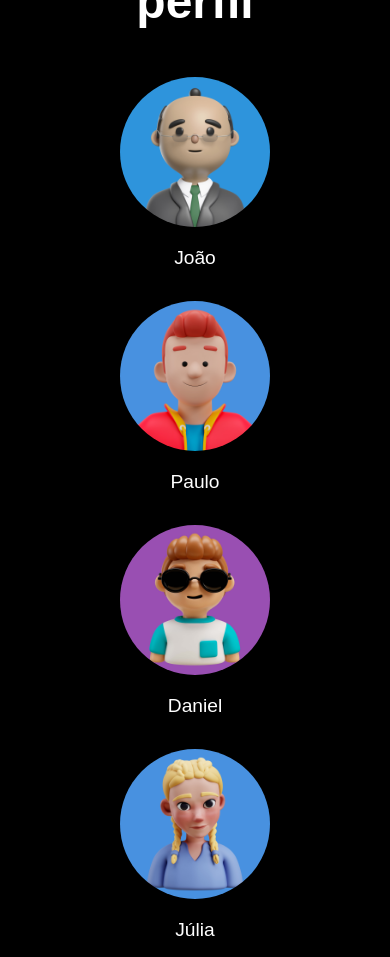
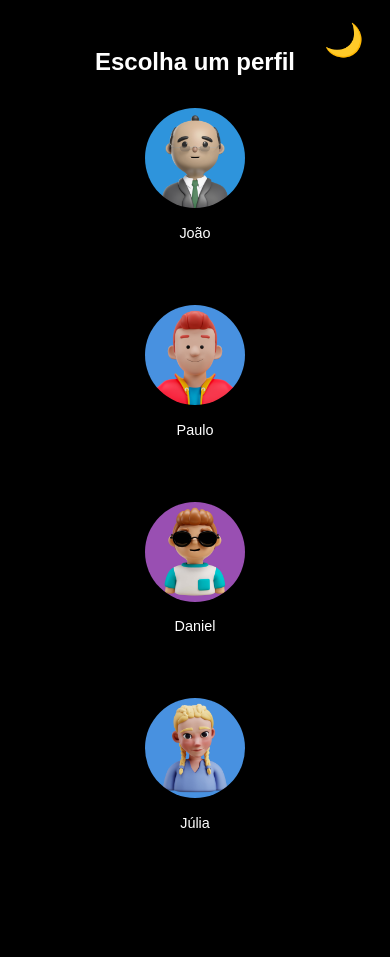
Before and after one commit to moniqueb-cepel/projeto-netflix, a plain HTML site: page index.html in a window 390 px wide. After the commit the page ends 879 px from the top, so only its background shows below. Drawn offline with Linux system fonts and the light colour scheme.

Commit message:
Aplicando responsividade na página, udando media queries. E incluindo JS com a funcionalidade de theme, dar/ligth mode.

```diff
--- a/index.html
+++ b/index.html
@@ -7,34 +7,48 @@
     <link rel="stylesheet" href="style.css">
 </head>
 <body>
+    <button id="theme-toggle" class="theme-toggle" title="Alternar tema">🌙</button>
     <main>
         <h1>Escolha um perfil</h1>
         <section class="profiles">
             <nav class="profile">
+                <ul>
+                    <li>
                         <a href="#">
                             <figure>
                                 <img src="/assets/perfil-1.jpg" alt="Perfil Masculino">
                                 <figcaption>João</figcaption>
                             </figure>
                         </a>
+                    </li>
             </nav>
             <nav class="profile">
+                <ul>
+                    <li>
                         <a href="#">
                             <figure>
                                 <img src="/assets/perfil-2.jpg" alt="Perfil Masculino">
                                 <figcaption>Paulo</figcaption>
                             </figure>
                         </a>
+                    </li>
+                </ul>
             </nav>
             <nav class="profile">
+                <ul>
+                    <li>
                         <a href="#">
                             <figure>
                                 <img src="/assets/perfil-3.jpg" alt="Perfil Infantil">
                                 <figcaption>Daniel</figcaption>
                             </figure>
                         </a>
+                    </li>
+                </ul>
             </nav>
             <nav class="profile">
+                <ul>
+                    <li>
                         <a href="#">
                             <figure>
                                 <img src="/assets/perfil-4.jpg" alt="Perfil Feminino">
@@ -42,11 +56,8 @@
                     </figure>
                 </a>
             </nav>
-
         </section>
-
     </main>
-
-
+    <script src="index.js"></script>
 </body>
 </html>
--- /dev/null
+++ b/index.js
@@ -0,0 +1,28 @@
+// Recupera o tema salvo no localStorage, ou define 'dark' como padrão
+const currentTheme = localStorage.getItem('theme') || 'dark';
+
+// Aplica o tema ao carregar a página
+if (currentTheme === 'light') {
+    document.documentElement.setAttribute('data-theme', 'light');
+    document.getElementById('theme-toggle').textContent = '☀️';
+} else {
+    document.documentElement.setAttribute('data-theme', 'dark');
+    document.getElementById('theme-toggle').textContent = '🌙';
+}
+
+// Adiciona evento ao botão para alternar o tema
+document.getElementById('theme-toggle').addEventListener('click', function() {
+    let theme = document.documentElement.getAttribute('data-theme');
+
+    if (theme === 'dark') {
+        // Muda para light mode
+        document.documentElement.setAttribute('data-theme', 'light');
+        document.getElementById('theme-toggle').textContent = '☀️';
+        localStorage.setItem('theme', 'light');
+    } else {
+        // Muda para dark mode
+        document.documentElement.setAttribute('data-theme', 'dark');
+        document.getElementById('theme-toggle').textContent = '🌙';
+        localStorage.setItem('theme', 'dark');
+    }
+});
--- a/style.css
+++ b/style.css
@@ -1,60 +1,216 @@
+/* Variáveis CSS para o tema dark (padrão) */
+:root {
+    --bg-color: #000;
+    --text-color: #fff;
+    --outline-color: #fff;
+}
+
+/* Variáveis CSS para o tema light */
+[data-theme="light"] {
+    --bg-color: #f5f5f5;
+    --text-color: #333;
+    --outline-color: #333;
+}
+
 body {
-    background-color: #000; /* Define o fundo preto */
-    color: #fff; /* Define a cor do texto em branco */
-    font-family: Arial, sans-serif; /* Define a fonte como Arial ou sans-serif */
-    margin: 0; /* Remove a margem padrão */
-    padding: 0; /* Remove o preenchimento padrão */
-    display: flex; /* Ativa o layout flexível */
-    justify-content: center; /* Centraliza horizontalmente os elementos filhos */
-    align-items: center; /* Centraliza verticalmente os elementos filhos */
-    height: 100vh; /* Define a altura igual à altura da tela */
+    background-color: var(--bg-color);
+    /* Define a cor de fundo usando variável de tema */
+    color: var(--text-color);
+    /* Define a cor do texto usando variável de tema */
+    font-family: Arial, sans-serif;
+    /* Define a fonte como Arial ou sans-serif */
+    margin: 0;
+    /* Remove a margem padrão */
+    padding: 0;
+    /* Remove o preenchimento padrão */
+    display: flex;
+    /* Ativa o layout flexível */
+    justify-content: center;
+    /* Centraliza horizontalmente os elementos filhos */
+    align-items: center;
+    /* Centraliza verticalmente os elementos filhos */
+    height: 100vh;
+    /* Define a altura igual à altura da tela */
+    transition: background-color 0.3s, color 0.3s;
+    /* Anima a transição entre temas */
+}
+
+.theme-toggle {
+    position: fixed;
+    /* Posiciona o botão de forma fixa */
+    top: 20px;
+    /* Define a distância do topo */
+    right: 20px;
+    /* Define a distância da direita */
+    font-size: 2rem;
+    /* Define o tamanho do emoji */
+    background: none;
+    /* Remove o fundo do botão */
+    border: none;
+    /* Remove a borda do botão */
+    cursor: pointer;
+    /* Muda o cursor para pointer */
+    z-index: 1000;
+    /* Define a z-index para ficar acima de outros elementos */
+    transition: transform 0.3s;
+    /* Anima a transformação */
+}
+
+.theme-toggle:hover {
+    transform: scale(1.2);
+    /* Aumenta o tamanho em 20% ao passar o mouse */
 }
 
 main {
-    text-align: center; /* Centraliza o conteúdo de texto horizontalmente */
+    text-align: center;
+    /* Centraliza o conteúdo de texto horizontalmente */
 }
 
 h1 {
-    font-size: 3rem; /* Define o tamanho da fonte para título grande */
-    margin-bottom: 2rem; /* Define espaço abaixo do título */
+    font-size: 3rem;
+    /* Define o tamanho da fonte para título grande */
+    margin-bottom: 2rem;
+    /* Define espaço abaixo do título */
 }
 
 .profiles {
-    display: flex; /* Ativa layout flexível para os perfis */
-    justify-content: center; /* Centraliza os perfis horizontalmente */
-    /* gap: 1rem; */ /* Comentado: espaço entre os itens do flex */
-    flex-wrap: wrap; /* Permite quebra de linha em telas pequenas */
+    display: flex;
+    /* Ativa layout flexível para os perfis */
+    justify-content: center;
+    /* Centraliza os perfis horizontalmente */
+    /* gap: 1rem; */
+    /* Comentado: espaço entre os itens do flex */
+    flex-wrap: wrap;
+    /* Permite quebra de linha em telas pequenas */
+    list-style: none;
+    /* Remove o estilo de lista (pontos/números) */
+    padding: 0;
+    /* Remove o preenchimento padrão de listas */
 }
 
 .profile a {
-    text-decoration: none; /* Remove o sublinhado padrão do link */
-    color: inherit; /* Herda a cor do elemento pai */
-    display: block; /* Faz o link se comportar como um bloco */
-    transition: transform 0.3s; /* Anima a transformação em 0.3 segundos */
-    margin: 0; /* Remove margem padrão */
+    text-decoration: none;
+    /* Remove o sublinhado padrão do link */
+    color: inherit;
+    /* Herda a cor do elemento pai */
+    display: block;
+    /* Faz o link se comportar como um bloco */
+    transition: transform 0.3s;
+    /* Anima a transformação em 0.3 segundos */
+    margin: 0;
+    /* Remove margem padrão */
 }
 
 .profile {
-    margin: 0; /* Remove espaçamento padrão do perfil */
+    margin: 0;
+    /* Remove espaçamento padrão do perfil */
+}
+
+ul {
+    list-style: none;
+    /* Remove o estilo de lista (pontos) */
+    padding: 0;
+    /* Remove o preenchimento padrão */
+    margin: 0;
+    /* Remove a margem padrão */
+}
+
+li {
+    list-style: none;
+    /* Remove o estilo de lista para itens */
 }
 
 .profile a:hover {
-    transform: scale(1.1); /* Aumenta o tamanho em 10% ao passar o mouse */
+    transform: scale(1.1);
+    /* Aumenta o tamanho em 10% ao passar o mouse */
 }
 
 img {
-    width: 150px; /* Define a largura da imagem */
-    height: 150px; /* Define a altura da imagem */
-    border-radius: 50%; /* Faz a imagem quadrada ficar redonda */
-    object-fit: cover; /* Ajusta a imagem para cobrir sem distorcer */
-    transition: outline 0.3s; /* Anima a borda externa em 0.3 segundos */
+    width: 150px;
+    /* Define a largura da imagem */
+    height: 150px;
+    /* Define a altura da imagem */
+    border-radius: 50%;
+    /* Faz a imagem quadrada ficar redonda */
+    object-fit: cover;
+    /* Ajusta a imagem para cobrir sem distorcer */
+    transition: outline 0.3s;
+    /* Anima a borda externa em 0.3 segundos */
 }
 
 img:hover {
-    outline: 4px solid #fff; /* Adiciona borda branca de 4px ao passar o mouse */
+    outline: 4px solid var(--outline-color);
+    /* Adiciona borda usando cor da variável de tema */
 }
 
 figcaption {
-    margin-top: 1rem; /* Define espaço acima da legenda */
-    font-size: 1.2rem; /* Define o tamanho da fonte da legenda */
+    margin-top: 1rem;
+    /* Define espaço acima da legenda */
+    font-size: 1.2rem;
+    /* Define o tamanho da fonte da legenda */
 }
+
+/* Media Query para Tablets (até 768px) */
+@media (max-width: 768px) {
+    h1 {
+        font-size: 2rem;
+        /* Reduz o tamanho do título para telas menores */
+        margin-bottom: 1.5rem;
+        /* Reduz o espaço abaixo do título */
+    }
+
+    img {
+        width: 120px;
+        /* Reduz a largura da imagem */
+        height: 120px;
+        /* Reduz a altura da imagem */
+    }
+
+    figcaption {
+        font-size: 1rem;
+        /* Reduz o tamanho da fonte da legenda */
+    }
+}
+
+/* Media Query para Dispositivos Móveis (até 480px) */
+@media (max-width: 480px) {
+    body {
+        height: auto;
+        /* Permite que a altura se ajuste ao conteúdo */
+        padding: 2rem 0;
+        /* Adiciona espaço nas laterais */
+    }
+
+    h1 {
+        font-size: 1.5rem;
+        /* Reduz ainda mais o tamanho do título */
+        margin-bottom: 1rem;
+        /* Reduz o espaço abaixo do título */
+    }
+
+    .profiles {
+        flex-direction: column;
+        /* Coloca os perfis em coluna em telas muito pequenas */
+        gap: 2rem;
+        /* Adiciona espaço entre os perfis na coluna */
+    }
+
+    img {
+        width: 100px;
+        /* Reduz a largura da imagem */
+        height: 100px;
+        /* Reduz a altura da imagem */
+    }
+
+    figcaption {
+        margin-top: 0.8rem;
+        /* Reduz o espaço acima da legenda */
+        font-size: 0.9rem;
+        /* Reduz o tamanho da fonte da legenda */
+    }
+
+    img:hover {
+        outline: 2px solid var(--outline-color);
+        /* Reduz a borda ao passar o mouse em mobile */
+    }
+}
```
Lines whose indentation alone changed are shown as unchanged.
